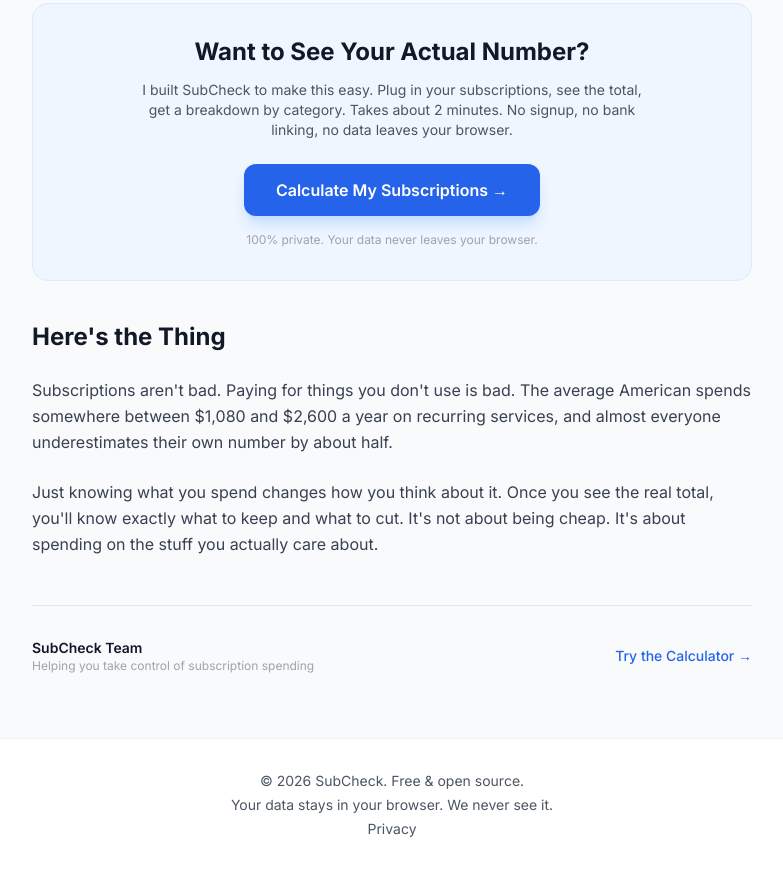
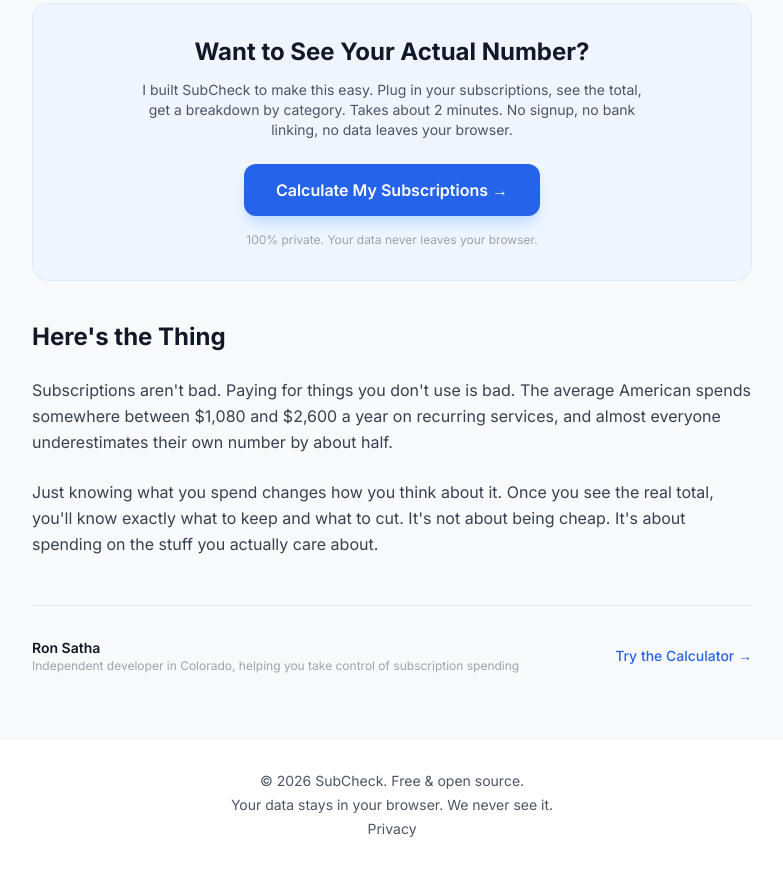
Before and after one commit to ronsatha/subcheck, a plain HTML site: page blog/how-much-americans-spend-on-subscriptions.html in a window 1280 px wide. Shown: the part 3184-4055 px from the top of the page, without its empty margins (248-1031 px from the left). Drawn offline with nearby package versions, Linux system fonts and the light colour scheme.

Commit message:
Replace the 'SubCheck Team' byline on the spending statistics post with Ron Satha, matching the named-maker voice used across the rest of the site (flagged by an independent review)

```diff
--- a/blog/how-much-americans-spend-on-subscriptions.html
+++ b/blog/how-much-americans-spend-on-subscriptions.html
@@ -305,8 +305,8 @@
         <div class="mt-12 pt-8 border-t border-gray-200 dark:border-gray-600">
             <div class="flex items-center justify-between">
                 <div>
-                    <p class="font-semibold text-sm">SubCheck Team</p>
-                    <p class="text-xs text-gray-400">Helping you take control of subscription spending</p>
+                    <p class="font-semibold text-sm">Ron Satha</p>
+                    <p class="text-xs text-gray-400">Independent developer in Colorado, helping you take control of subscription spending</p>
                 </div>
                 <a href="../calculator.html" class="text-sm font-medium text-brand hover:text-brand-dark transition">
                     Try the Calculator &rarr;
```
